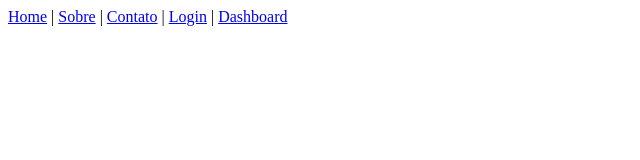
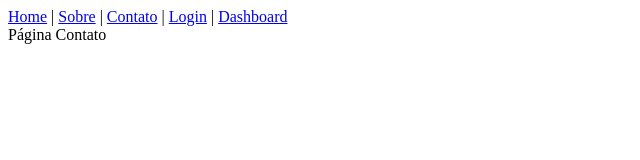
Before and after one commit to jota83/puc-devops, a Vue app: page /contato in a window 1280 px wide. Shown: the top 160 px of the page, without its empty margins (0-640 px from the left). Built offline with nearby package versions, Linux system fonts and the light colour scheme.

Commit message:
Página contato

```diff
--- a/src/router/index.js
+++ b/src/router/index.js
@@ -2,10 +2,12 @@ import { createRouter, createWebHistory } from 'vue-router'
 
 import Home from '../views/Home.vue'
 import Sobre from '../views/Sobre.vue'
+import Contato from '../views/Contato.vue'
 
 const routes = [
     { path: '/', component: Home },
     { path: '/sobre', component: Sobre },
+    { path: '/contato', component: Contato },
 ]
 
 const router = createRouter({
--- /dev/null
+++ b/src/views/Contato.vue
@@ -0,0 +1,11 @@
+<script setup>
+
+</script>
+
+<template>
+Página Contato
+</template>
+
+<style scoped>
+
+</style>
```
